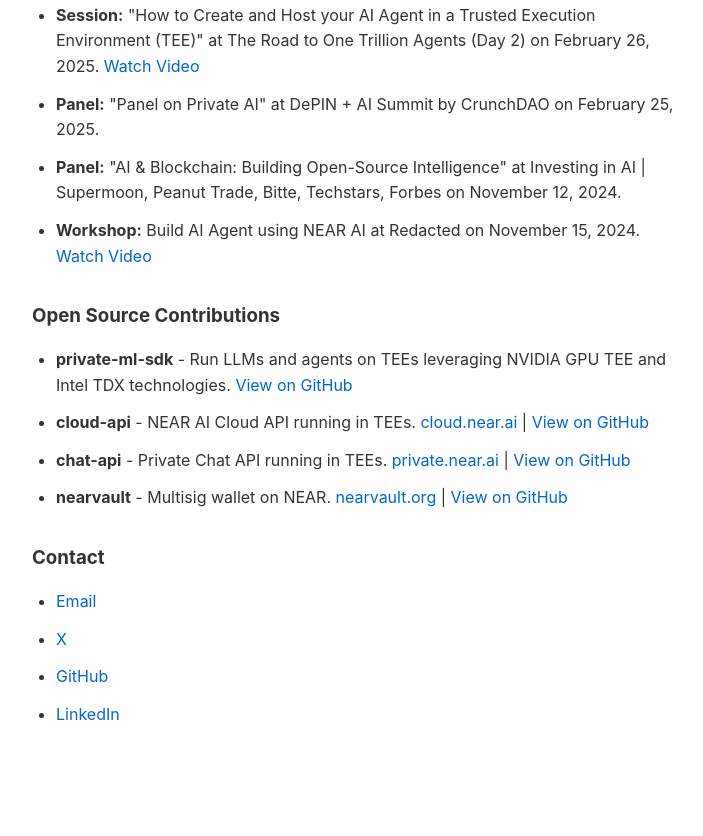
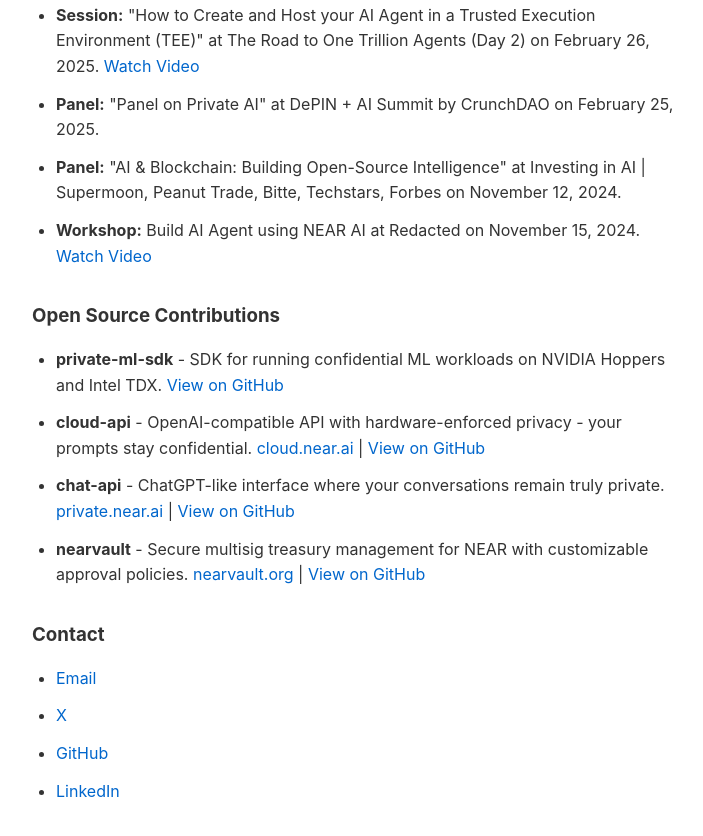
Before and after one commit to PierreLeGuen/leguen, a plain HTML site: page index.html in a window 1280 px wide. Shown: the part 1050-1886 px from the top of the page, without its empty margins (283-986 px from the left). Before the commit the page ends 1825 px from the top, so only its background shows below. Drawn offline with Linux system fonts and the light colour scheme.

Commit message:
Fix PDF link with question mark (#3)
* fix: rename PDF to remove question mark from filename

* feat: improve open source project descriptions

```diff
--- a/index.html
+++ b/index.html
@@ -105,7 +105,7 @@
             <h3>Speaking Engagements</h3>
             <ul>
                 <li><b>Keynote:</b> "Got Trust Issues? The Power of TEEs" at Encryption Day: ZK, FHE, & MPC during EthCC
-                    in Cannes on July 3, 2025. <a href="Trust Issues? TEE_Pierre Le Guen.pdf" target="_blank">View
+                    in Cannes on July 3, 2025. <a href="Trust Issues TEE_Pierre Le Guen.pdf" target="_blank">View
                         Slides</a></li>
                 <li><b>Keynote:</b> "How to Achieve User-Owned AI?" at AI Agents Summit 2025 in Berlin on June 19, 2025.
                     <a href="Towards User-Owned AI.pdf" target="_blank">View Slides</a>
@@ -133,10 +133,10 @@
         <section>
             <h3>Open Source Contributions</h3>
             <ul>
-                <li><b>private-ml-sdk</b> - Run LLMs and agents on TEEs leveraging NVIDIA GPU TEE and Intel TDX technologies. <a href="https://github.com/nearai/private-ml-sdk" target="_blank">View on GitHub</a></li>
-                <li><b>cloud-api</b> - NEAR AI Cloud API running in TEEs. <a href="https://cloud.near.ai" target="_blank">cloud.near.ai</a> | <a href="https://github.com/nearai/cloud-api" target="_blank">View on GitHub</a></li>
-                <li><b>chat-api</b> - Private Chat API running in TEEs. <a href="https://private.near.ai" target="_blank">private.near.ai</a> | <a href="https://github.com/nearai/chat-api" target="_blank">View on GitHub</a></li>
-                <li><b>nearvault</b> - Multisig wallet on NEAR. <a href="https://nearvault.org" target="_blank">nearvault.org</a> | <a href="https://github.com/PierreLeGuen/nearvault" target="_blank">View on GitHub</a></li>
+                <li><b>private-ml-sdk</b> - SDK for running confidential ML workloads on NVIDIA Hoppers and Intel TDX. <a href="https://github.com/nearai/private-ml-sdk" target="_blank">View on GitHub</a></li>
+                <li><b>cloud-api</b> - OpenAI-compatible API with hardware-enforced privacy - your prompts stay confidential. <a href="https://cloud.near.ai" target="_blank">cloud.near.ai</a> | <a href="https://github.com/nearai/cloud-api" target="_blank">View on GitHub</a></li>
+                <li><b>chat-api</b> - ChatGPT-like interface where your conversations remain truly private. <a href="https://private.near.ai" target="_blank">private.near.ai</a> | <a href="https://github.com/nearai/chat-api" target="_blank">View on GitHub</a></li>
+                <li><b>nearvault</b> - Secure multisig treasury management for NEAR with customizable approval policies. <a href="https://nearvault.org" target="_blank">nearvault.org</a> | <a href="https://github.com/PierreLeGuen/nearvault" target="_blank">View on GitHub</a></li>
             </ul>
         </section>
 
```
Also changed, not shown: 2 other files.
